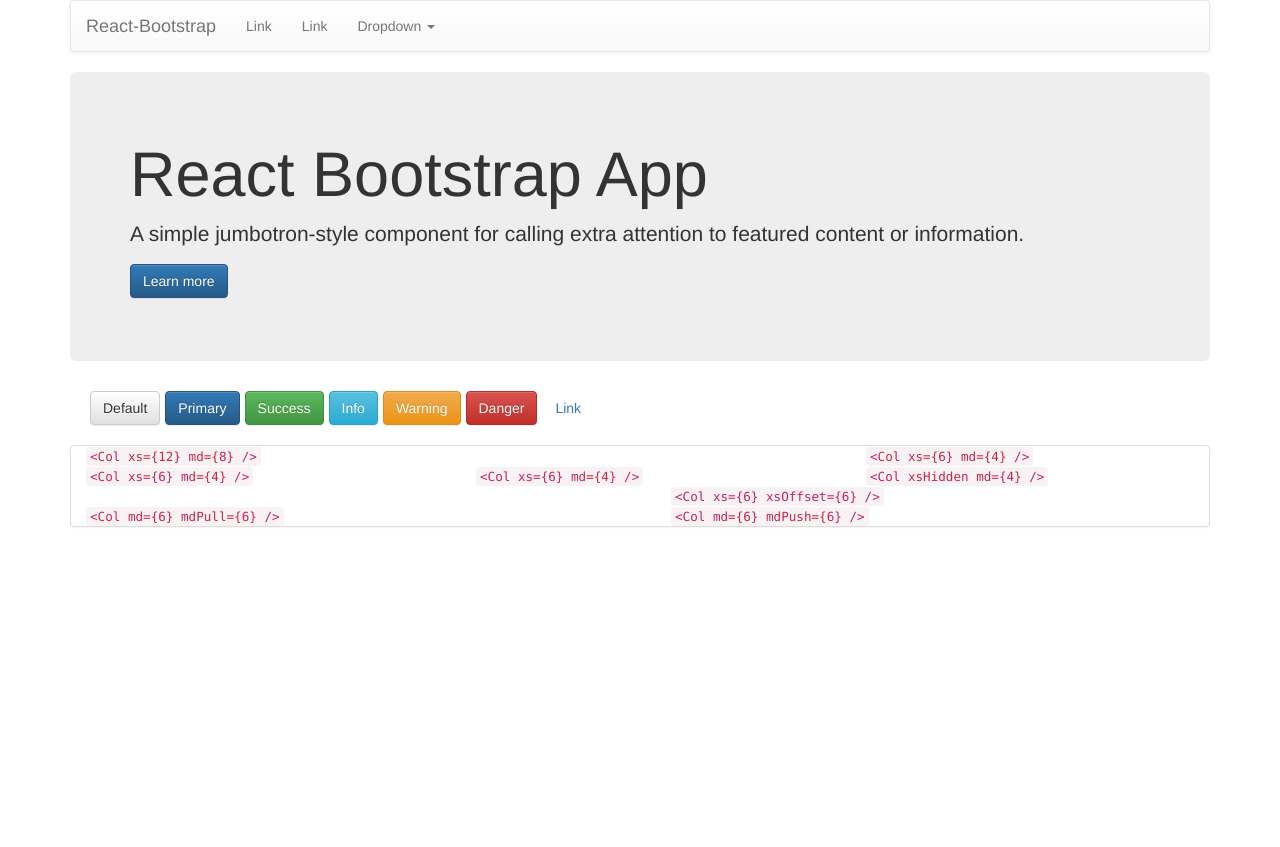
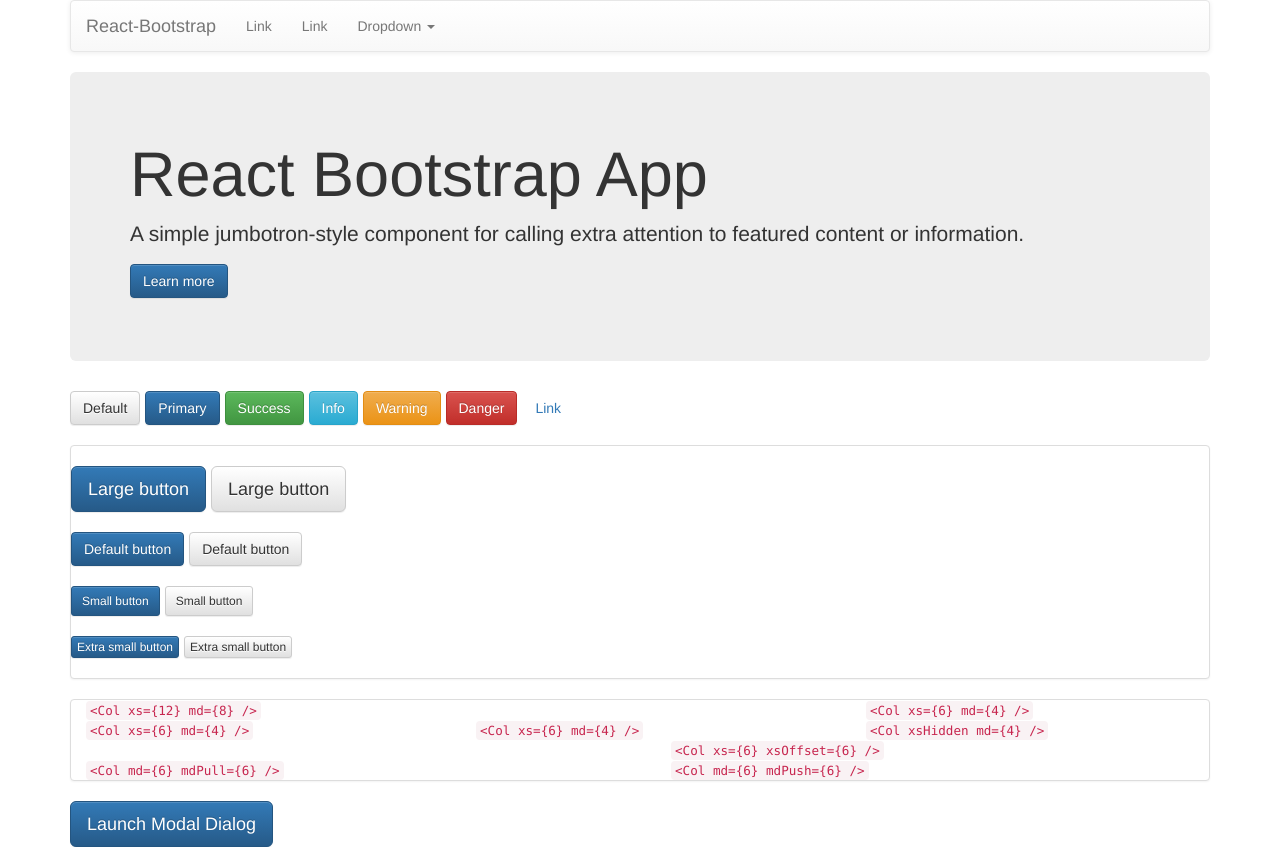
Before and after one commit to reashore/ReactBootstrapApp, a React (Create React App) app: page / in a window 1280 px wide. Before the commit the page ends 800 px from the top, so only its background shows below. Built offline with nearby package versions, Linux system fonts and the light colour scheme.

Commit message:
Added Modal Dialog

```diff
--- a/src/components/App.js
+++ b/src/components/App.js
@@ -1,15 +1,33 @@
 
 import React, { Component } from 'react';
-import { Panel } from 'react-bootstrap';
+import { Panel, Modal, Button } from 'react-bootstrap';
 import CustomTopMenu from './CustomTopMenu';
 import CustomJumbotron from './CustomJumbotron';
 import CustomButtonBar from './CustomButtonBar';
 import CustomGrid from './CustomGrid';
+import CustomSizedButtons from './CustomSizedButtons';
 
 class App extends Component {
+  constructor(props) {
+    super(props);
+    this.state = { showModal: false };
+
+    this.open = this.open.bind(this);
+    this.close = this.close.bind(this);
+  }
+
+  close() {
+    this.setState({ showModal: false });
+  }
+
+  open() {
+    this.setState({ showModal: true });
+  }
+
   render() {
-    const spacingStyle = {
-      margin: 20
+    const marginStyle = {
+      marginTop: 20,
+      marginBottom: 20
     };
 
     return (
@@ -18,13 +36,39 @@
 
         <CustomJumbotron />
 
-        <div style={spacingStyle}>
+        <div style={marginStyle}>
           <CustomButtonBar />
         </div>
+
+        <Panel header="Button Sizing Demo">
+          <CustomSizedButtons />
+        </Panel>
 
         <Panel header="Grid Layout Demo">
           <CustomGrid />
         </Panel>
+
+        <Button bsStyle="primary" bsSize="large" onClick={this.open}>Launch Modal Dialog</Button>
+
+        {/* <CustomModalDialog close={this.close} show={this.state.showModal}  */}
+
+        <Modal show={this.state.showModal} onHide={this.close}>
+          <Modal.Header closeButton>
+            <Modal.Title>Modal heading</Modal.Title>
+          </Modal.Header>
+
+          <Modal.Body>
+            <h4>Text in a modal</h4>
+            <p>Duis mollis, est non commodo luctus, nisi erat porttitor ligula.</p>
+            <p>Cras mattis consectetur purus sit amet fermentum. </p>
+            <p>Praesent commodo cursus magna, vel scelerisque nisl consectetur et. </p>
+            <p>Aenean lacinia bibendum nulla sed consectetur. </p>
+          </Modal.Body>
+          <Modal.Footer>
+            <Button onClick={this.close}>Close</Button>
+          </Modal.Footer>
+        </Modal>
+
       </div>
     );
   }
--- /dev/null
+++ b/src/components/CustomSizedButtons.js
@@ -0,0 +1,33 @@
+
+import React from 'react';
+import { ButtonToolbar, Button } from 'react-bootstrap';
+
+const marginStyle = {
+  marginTop: 20,
+  marginBottom: 20
+};
+
+const CustomSizedButtons = () =>
+  <div>
+    <ButtonToolbar style={marginStyle}>
+      <Button bsStyle="primary" bsSize="large">Large button</Button>
+      <Button bsSize="large">Large button</Button>
+    </ButtonToolbar>
+
+    <ButtonToolbar style={marginStyle}>
+      <Button bsStyle="primary">Default button</Button>
+      <Button>Default button</Button>
+    </ButtonToolbar>
+
+    <ButtonToolbar style={marginStyle}>
+      <Button bsStyle="primary" bsSize="small">Small button</Button>
+      <Button bsSize="small">Small button</Button>
+    </ButtonToolbar>
+
+    <ButtonToolbar style={marginStyle}>
+      <Button bsStyle="primary" bsSize="xsmall">Extra small button</Button>
+      <Button bsSize="xsmall">Extra small button</Button>
+    </ButtonToolbar>
+  </div>;
+
+export default CustomSizedButtons;
```
Also changed, not shown: src/components/CustomModalDialog.js (added, +33 -0 lines).
